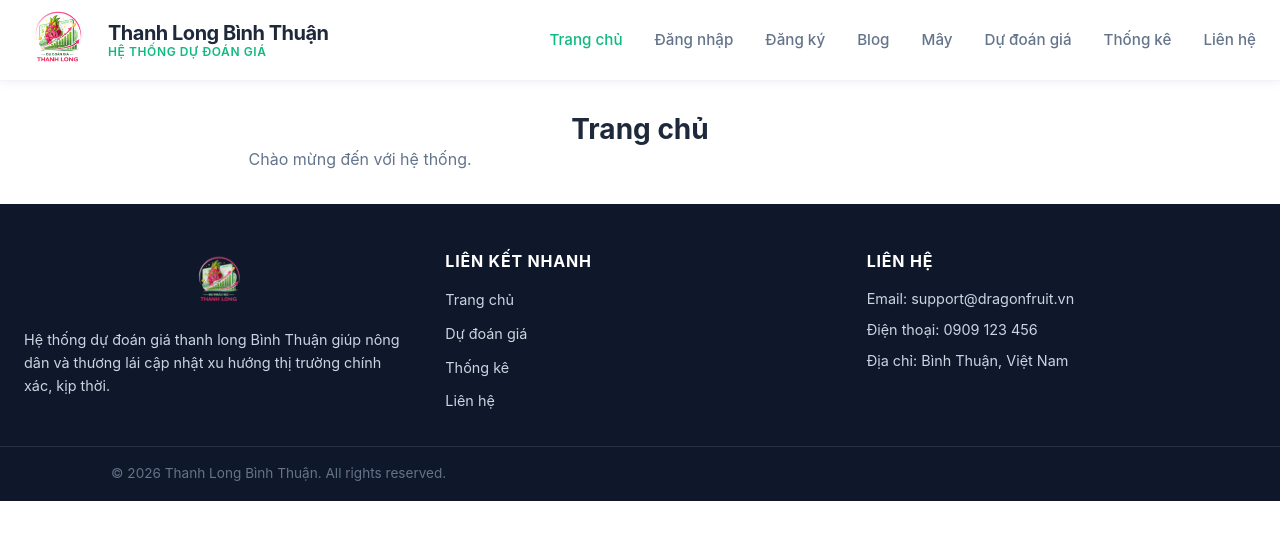
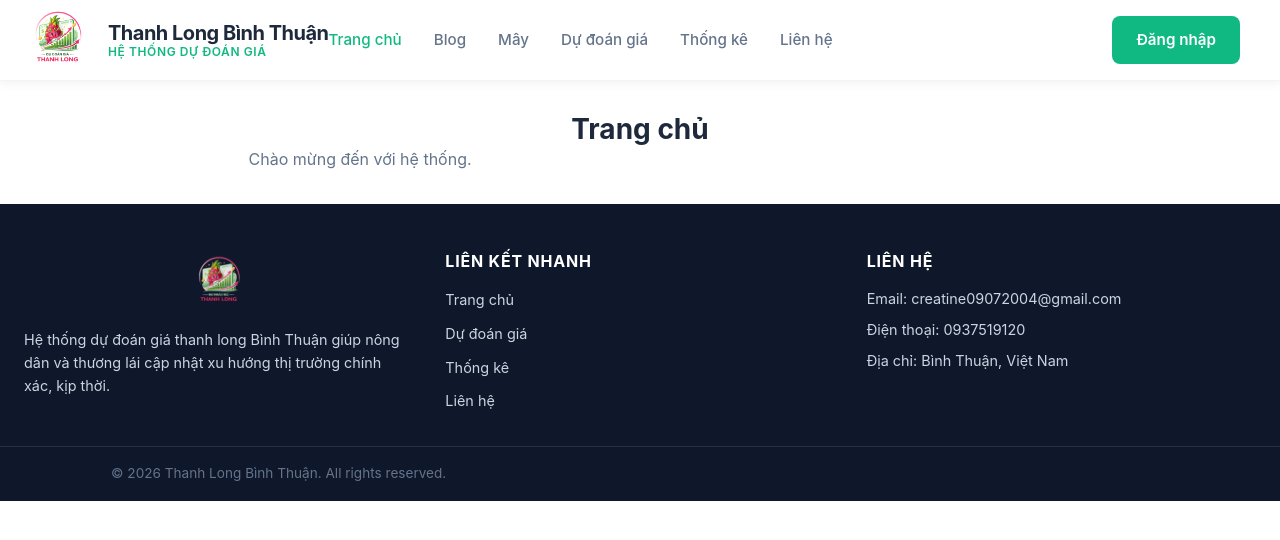
Before and after one commit to khacSon0907/DragonFruitFe, a React (Vite) app: page / in a window 1280 px wide. Shown: the top 540 px of the page. Built offline with nearby package versions, Linux system fonts and the light colour scheme.

Commit message:
feat:ux ui

```diff
--- a/src/components/Footer/Footer.jsx
+++ b/src/components/Footer/Footer.jsx
@@ -35,8 +35,8 @@ export default function Footer() {
 
         <div className="footer__contact">
           <h4>Liên hệ</h4>
-          <p>Email: support@dragonfruit.vn</p>
-          <p>Điện thoại: 0909 123 456</p>
+          <p>Email: creatine09072004@gmail.com</p>
+          <p>Điện thoại: 0937519120</p>
           <p>Địa chỉ: Bình Thuận, Việt Nam</p>
         </div>
       </div>
--- a/src/components/Header/Header.jsx
+++ b/src/components/Header/Header.jsx
@@ -4,8 +4,6 @@ import logo from "../../assets/logo.png";
 
 const navItems = [
   { label: "Trang chủ", to: "/" },
-  { label: "Đăng nhập", to: "/login" },
-  { label: "Đăng ký", to: "/register" },
   { label: "Blog", to: "/blog" },
   { label: "Mây", to: "/may" },
   { label: "Dự đoán giá", to: "/du-doan" },
@@ -43,6 +41,12 @@ export default function Header() {
           </ul>
         </nav>
 
+        <div className="header__actions">
+          <NavLink to="/login" className="header__login-btn">
+            Đăng nhập
+          </NavLink>
+        </div>
+
         <button
           className="header__toggle"
           onClick={() => setIsMenuOpen(!isMenuOpen)}
@@ -67,6 +71,15 @@ export default function Header() {
               </NavLink>
             </li>
           ))}
+          <li>
+            <NavLink
+              to="/login"
+              className={({ isActive }) => (isActive ? "active" : "")}
+              onClick={() => setIsMenuOpen(false)}
+            >
+              Đăng nhập
+            </NavLink>
+          </li>
         </ul>
       </nav>
     </header>
--- a/src/styles/layout/_header.scss
+++ b/src/styles/layout/_header.scss
@@ -99,6 +99,39 @@
     }
   }
 
+  &__actions {
+    display: flex;
+    align-items: center;
+    gap: 1rem;
+
+    @include m.respond-to(md) {
+      margin-left: auto;
+      margin-right: 1rem;
+    }
+  }
+
+  &__login-btn {
+    display: inline-flex;
+    align-items: center;
+    padding: 0.75rem 1.5rem;
+    background: v.$primary-color;
+    color: #fff;
+    text-decoration: none;
+    font-weight: 600;
+    border-radius: v.$radius-md;
+    transition: v.$transition;
+    font-size: 0.95rem;
+
+    &:hover {
+      background: darken(v.$primary-color, 10%);
+      transform: translateY(-1px);
+    }
+
+    &.active {
+      background: darken(v.$primary-color, 15%);
+    }
+  }
+
   &__toggle {
     display: flex;
     flex-direction: column;
@@ -162,5 +195,13 @@
         color: v.$primary-color;
       }
     }
+
+    .header__login-btn {
+      margin-top: 1rem;
+      padding: 1rem 1.5rem;
+      text-align: center;
+      justify-content: center;
+      font-size: 1rem;
+    }
   }
 }
```
